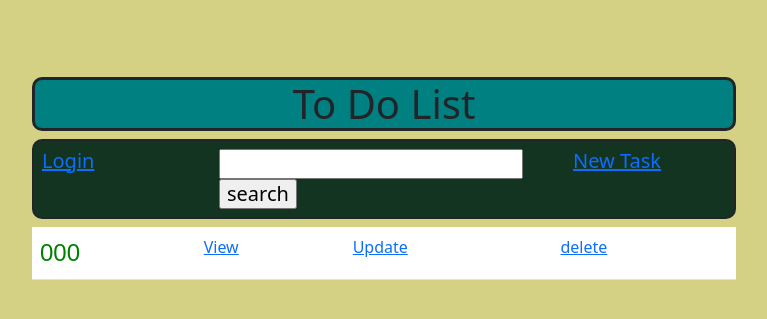
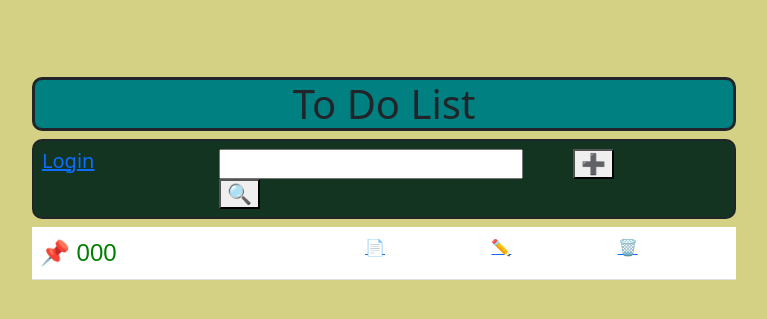
Before and after one commit to abduAdmin/ToDoList, a Django app: template ToDo_list/Base/templates/base/todo_list.html in a window 1280 px wide. Shown: the top 319 px of the page, without its empty margins (256-1023 px from the left). Run offline with Django 3.2, Linux system fonts and the light colour scheme; the template is opened without the code that fills it: most values are stand-ins (such as "Sample title", 1, 10 or a date in 2020).

Commit message:
to do list v0.1.1 to do list with emoji

```diff
--- a/ToDo_list/Base/templates/base/todo_list.html
+++ b/ToDo_list/Base/templates/base/todo_list.html
@@ -14,11 +14,11 @@
              <div class="col-6">
                  <form method="get">
                     <input  type="search" name="search" >
-                    <input  type="submit" value="search">
+                    <button type="submit">🔍</button>
                  </form>
              </div>
             <div class="col">
-                <a href="{% url 'task_form' %}"> New Task</a>
+                <a href="{% url 'task_form' %}"><button>➕</button></a>
             </div>
         </div>
 
@@ -32,11 +32,11 @@
                  {{task.tiltel }}</s></td>
             {%else%}
             <td style="font-family: Arial, sans-serif; font-size: 24px; color : green;">
-                {{task.tiltel }}</td>
+               📌 {{task.tiltel }}</td>
             {%endif%}
-             <td><a href="{% url 'task_detail' task.pk %}">View</a></td>
-             <td><a href="{% url 'task_update' task.pk%}">Update</a></td>
-             <td><a href="{% url 'task_delete' task.pk%}">delete</a></td>
+             <td><a href="{% url 'task_detail' task.pk %}">📄</a></td>
+             <td><a href="{% url 'task_update' task.pk%}">✏️</a></td>
+             <td><a href="{% url 'task_delete' task.pk%}">🗑️</a></td>
         </tr>
         {%endfor%}
     </table>
```
Also changed, not shown: ToDo_list/db.sqlite3.
